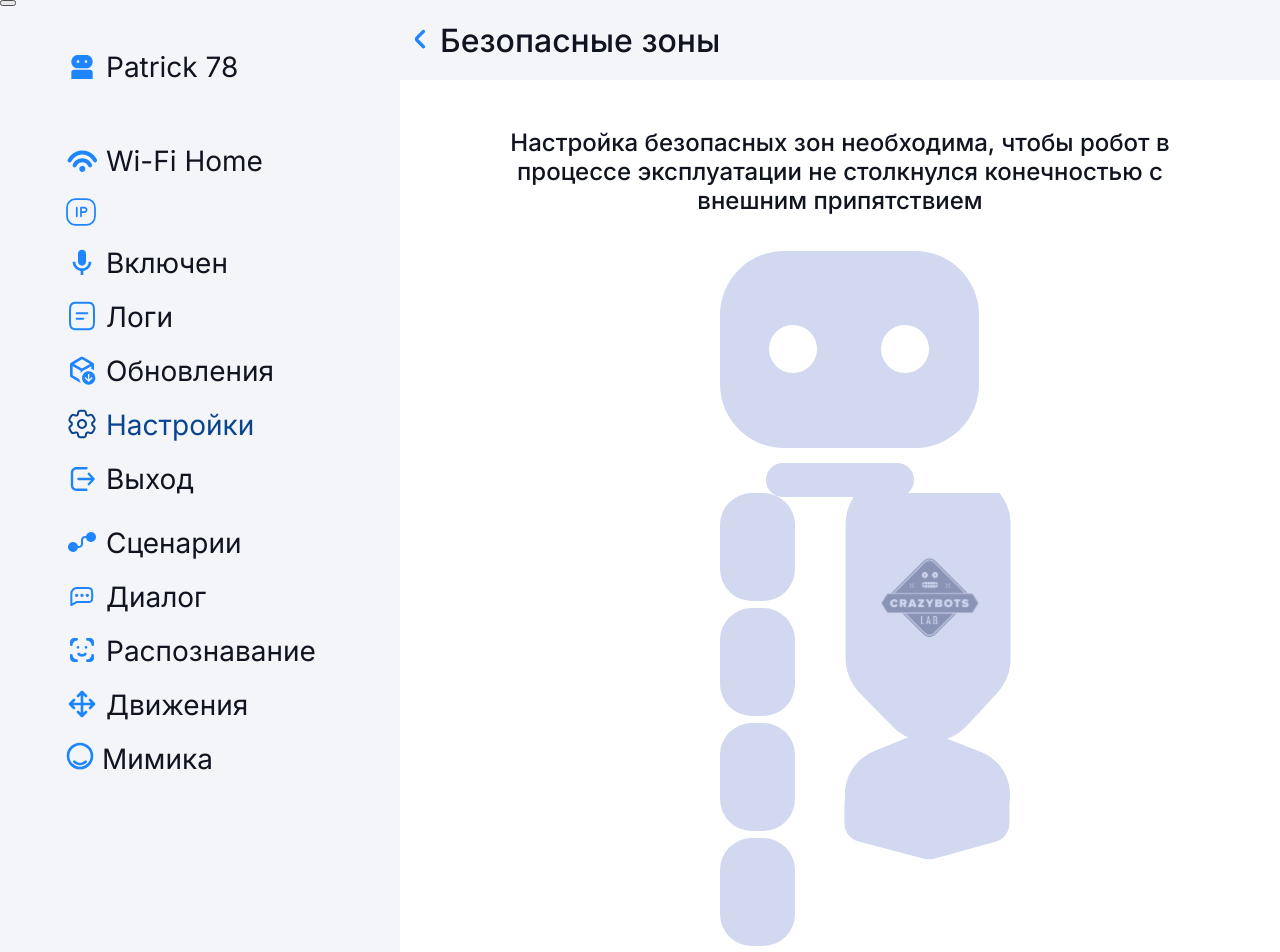
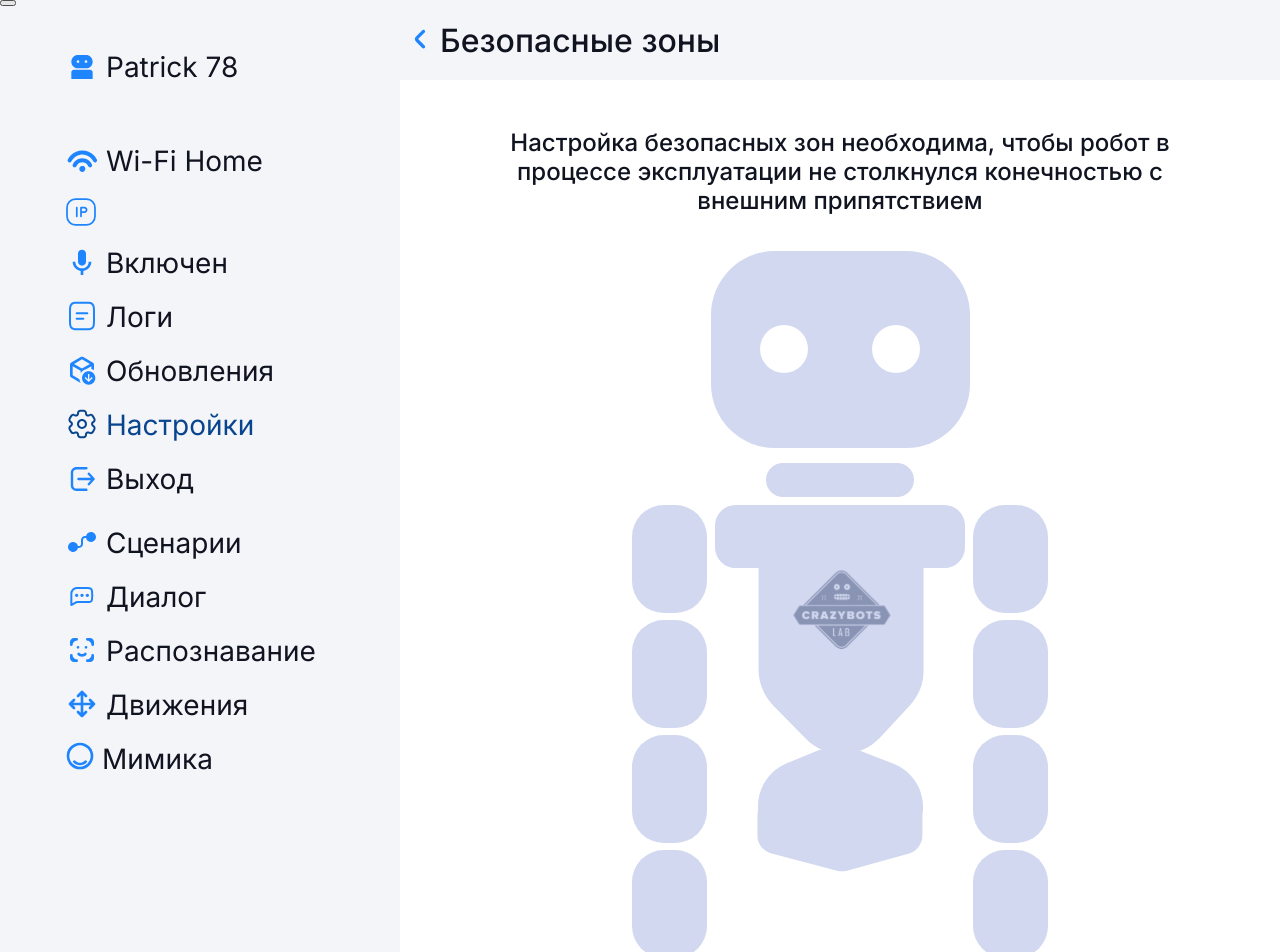
Before and after one commit to ananasn/patrik-client, a React (Create React App) app: page /settings/safe-zones in a window 1280 px wide. Shown: the top 952 px of the page. Built offline with nearby package versions, Linux system fonts and the light colour scheme; no server answers.

Commit message:
feat: finish robot layout

```diff
--- a/src/pages/SafeZones.js
+++ b/src/pages/SafeZones.js
@@ -13,6 +13,8 @@ import {ReactComponent as RobotNeckIco} from "../img/robot/robot-neck.svg";
 import {ReactComponent as RobotArmIco} from "../img/robot/robot-arm.svg";
 import {ReactComponent as RobotLogoIco} from "../img/robot/robot-logo.svg";
 import {ReactComponent as RobotBodyIco} from "../img/robot/robot-body.svg";
+import {ReactComponent as RobotLeftShoulderIco} from "../img/robot/robot-left-shoulder.svg";
+import {ReactComponent as RobotRightShoulderIco} from "../img/robot/robot-right-shoulder.svg";
 
 
 import rightLeft from "../img/robot-control-day/right-left.svg";
@@ -51,6 +53,9 @@ const SafeZones = () => {
         case "l4":
           setActiveRobotPartName("левой руки 4");
           break;
+        case "l5":
+          setActiveRobotPartName("левой руки 5");
+          break;
         case "r1":
           setActiveRobotPartName("правой руки 1");
           break;
@@ -62,6 +67,9 @@ const SafeZones = () => {
           break;
         case "r4":
           setActiveRobotPartName("правой руки 4");
+          break;
+        case "r5":
+          setActiveRobotPartName("правой руки 5");
           break;
         default:
           setActiveRobotPartName(null);
@@ -178,10 +186,21 @@ const SafeZones = () => {
                         className={classnames("safezones__armitem", {
                           safezones__armitem_day: isDay,
                           safezones__armitem_night: !isDay,
-                          active_robot_part_day: activeRobotPart === "l1" & isDay,
-                          active_robot_part_night: activeRobotPart === "l1" & !isDay,
+                          active_robot_part_day: activeRobotPart === "l4" & isDay,
+                          active_robot_part_night: activeRobotPart === "l4" & !isDay,
                         })}
-                        onClick={() => handleRobotPartChoice("l1")}
+                        onClick={() => handleRobotPartChoice("l4")}
+                      >
+                        <RobotArmIco />
+                      </span>
+                      <span
+                        className={classnames("safezones__armitem", {
+                          safezones__armitem_day: isDay,
+                          safezones__armitem_night: !isDay,
+                          active_robot_part_day: activeRobotPart === "l3" & isDay,
+                          active_robot_part_night: activeRobotPart === "l3" & !isDay,
+                        })}
+                        onClick={() => handleRobotPartChoice("l3")}
                       >
                         <RobotArmIco />
                       </span>
@@ -200,21 +219,10 @@ const SafeZones = () => {
                         className={classnames("safezones__armitem", {
                           safezones__armitem_day: isDay,
                           safezones__armitem_night: !isDay,
-                          active_robot_part_day: activeRobotPart === "l3" & isDay,
-                          active_robot_part_night: activeRobotPart === "l3" & !isDay,
+                          active_robot_part_day: activeRobotPart === "l1" & isDay,
+                          active_robot_part_night: activeRobotPart === "l1" & !isDay,
                         })}
-                        onClick={() => handleRobotPartChoice("l3")}
-                      >
-                        <RobotArmIco />
-                      </span>
-                      <span
-                        className={classnames("safezones__armitem", {
-                          safezones__armitem_day: isDay,
-                          safezones__armitem_night: !isDay,
-                          active_robot_part_day: activeRobotPart === "l4" & isDay,
-                          active_robot_part_night: activeRobotPart === "l4" & !isDay,
-                        })}
-                        onClick={() => handleRobotPartChoice("l4")}
+                        onClick={() => handleRobotPartChoice("l1")}
                       >
                         <RobotArmIco />
                       </span>
@@ -236,121 +244,76 @@ const SafeZones = () => {
                       >
                         <RobotBodyIco />
                       </span>
-
+                      <span
+                        className={classnames("safezones__left_shoulder", {
+                          safezones__left_shoulder_day: isDay,
+                          safezones__left_shoulder_night: !isDay,
+                          active_robot_part_day: activeRobotPart === "l5" & isDay,
+                          active_robot_part_night: activeRobotPart === "l5" & !isDay,
+                        })}
+                        onClick={() => handleRobotPartChoice("l5")}
+                      >
+                        <RobotLeftShoulderIco />
+                      </span>
+                      <span
+                        className={classnames("safezones__right_shoulder", {
+                          safezones__right_shoulder_day: isDay,
+                          safezones__right_shoulder_night: !isDay,
+                          active_robot_part_day: activeRobotPart === "r5" & isDay,
+                          active_robot_part_night: activeRobotPart === "r5" & !isDay,
+                        })}
+                        onClick={() => handleRobotPartChoice("r5")}
+                      >
+                        <RobotRightShoulderIco />
+                      </span>
+                    </div>
+                    <div className="safezones__arm">
+                      <span
+                        className={classnames("safezones__armitem", {
+                          safezones__armitem_day: isDay,
+                          safezones__armitem_night: !isDay,
+                          active_robot_part_day: activeRobotPart === "r4" & isDay,
+                          active_robot_part_night: activeRobotPart === "r4" & !isDay,
+                        })}
+                        onClick={() => handleRobotPartChoice("r4")}
+                      >
+                        <RobotArmIco />
+                      </span>
+                      <span
+                        className={classnames("safezones__armitem", {
+                          safezones__armitem_day: isDay,
+                          safezones__armitem_night: !isDay,
+                          active_robot_part_day: activeRobotPart === "r3" & isDay,
+                          active_robot_part_night: activeRobotPart === "r3" & !isDay,
+                        })}
+                        onClick={() => handleRobotPartChoice("r3")}
+                      >
+                        <RobotArmIco />
+                      </span>
+                      <span
+                        className={classnames("safezones__armitem", {
+                          safezones__armitem_day: isDay,
+                          safezones__armitem_night: !isDay,
+                          active_robot_part_day: activeRobotPart === "r2" & isDay,
+                          active_robot_part_night: activeRobotPart === "r2" & !isDay,
+                        })}
+                        onClick={() => handleRobotPartChoice("r2")}
+                      >
+                        <RobotArmIco />
+                      </span>
+                      <span
+                        className={classnames("safezones__armitem", {
+                          safezones__armitem_day: isDay,
+                          safezones__armitem_night: !isDay,
+                          active_robot_part_day: activeRobotPart === "r1" & isDay,
+                          active_robot_part_night: activeRobotPart === "r1" & !isDay,
+                        })}
+                        onClick={() => handleRobotPartChoice("r1")}
+                      >
+                        <RobotArmIco />
+                      </span>
                     </div>
                   </div>
-                  {/*isDay ? (
-                    <>
-                      <div className="movesitem__head">
-                        <img
-                          alt="лицо робота"
-                          className="movesitem__face"
-                          src={robotFace}
-                          //onClick={() => handleRobotPartChoice("neck")}
-                        />
-                        <img
-                          alt="шея робота"
-                          className="movesitem__neck"
-                          src={
-                            activeRobotPart === "neck" ? robotNeckDayActive : robotNeck
-                          }
-                          //onClick={() => handleRobotPartChoice("neck")}
-                        />
-                      </div>
-                      <div className="movesitem__body">
-                        <div className="movesitem__arm">
-                          <img
-                            alt="левое предплечье робота"
-                            className="movesitem__arm-item"
-                            src={
-                              activeRobotPart === "l1" ? robotArmDayActive : robotArm
-                            }
-                            //onClick={() => handleRobotPartChoice("l1")}
-                          />
-                          <img
-                            alt="левое предплечье робота"
-                            className="movesitem__arm-item"
-                            src={
-                              activeRobotPart === "l2" ? robotArmDayActive : robotArm
-                            }
-                            //onClick={() => handleRobotPartChoice("l2")}
-                          />
-                          <img
-                            alt="левое предплечье робота"
-                            className="movesitem__arm-item"
-                            src={
-                              activeRobotPart === "l3" ? robotArmDayActive : robotArm
-                            }
-                            //onClick={() => handleRobotPartChoice("l3")}
-                          />
-                          <img
-                            alt="левая рука робота"
-                            className="movesitem__arm-item"
-                            src={
-                              activeRobotPart === "l4" ? robotHandDayActive : robotHand
-                            }
-                            //onClick={() => handleRobotPartChoice("l4")}
-                          />
-                        </div>
-                        <div className="movesitem__torso">
-                          <img
-                            alt="логотип робота"
-                            className="movesitem__logo"
-                            src={robotLogo}
-                          />
-                          <img
-                            alt="тело робота"
-                            className="movesitem__breast"
-                            src={robotBody}
-                          />
-                          <img
-                            alt="левое плечо робота"
-                            className="movesitem__left-shoulder"
-                            src={robotLeftShoulder}
-                          />
-                          <img
-                            alt="правое плечо робота"
-                            className="movesitem__right-shoulder"
-                            src={robotRightShoulder}
-                          />
-                        </div>
-                        <div className="movesitem__arm">
-                          <img
-                            alt="правое предплечье робота"
-                            className="movesitem__arm-item"
-                            src={
-                              activeRobotPart === "r1" ? robotArmDayActive : robotArm
-                            }
-                            onClick={() => handleRobotPartChoice("r1")}
-                          />
-                          <img
-                            alt="правое предплечье робота"
-                            className="movesitem__arm-item"
-                            src={
-                              activeRobotPart === "r2" ? robotArmDayActive : robotArm
-                            }
-                            onClick={() => handleRobotPartChoice("r2")}
-                          />
-                          <img
-                            alt="правое предплечье робота"
-                            className="movesitem__arm-item"
-                            src={
-                              activeRobotPart === "r3" ? robotArmDayActive : robotArm
-                            }
-                            onClick={() => handleRobotPartChoice("r3")}
-                          />
-                          <img
-                            alt="правая рука робота"
-                            className="movesitem__arm-item"
-                            src={
-                              activeRobotPart === "r4" ? robotHandDayActive : robotHand
-                            }
-                            onClick={() => handleRobotPartChoice("r4")}
-                          />
-                        </div>
-                      </div>
-                    </>
-                          ) : null*/}
                 </div>
                 {/*<div className="movesitem__control">
                   <h2 className="movesitem__control-name">
--- a/src/pages/SafeZones.scss
+++ b/src/pages/SafeZones.scss
@@ -107,13 +107,13 @@
     align-items: center;
   }
   &__face {
-    max-width: 240px;
+    max-width: 259px;
     //max-height: 144px;
   }
 
   &__neck {
     //max-width: 95px;
-    max-height: 22px;
+    max-height: 34px;
     margin: 8px 0;
     transition: 0.5s all;
 
@@ -167,7 +167,7 @@
     }
   }
 
-  &__left-shoulder {
+  &__left_shoulder {
     display: flex;
     flex-direction: column;
     max-width: 83px;
@@ -177,7 +177,7 @@
     left: -42px;
   }
 
-  &__right-shoulder {
+  &__right_shoulder {
     display: flex;
     flex-direction: column;
     max-width: 83px;
@@ -267,12 +267,12 @@
       max-height: 304px;
     }
 
-    &__left-shoulder {
+    &__left_shoulder {
       max-width: 69px;
       max-height: 52px;
     }
 
-    &__right-shoulder {
+    &__right_shoulder {
       max-width: 69px;
       max-height: 52px;
     }
```
Also changed, not shown: src/img/robot/robot-left-shoulder.svg (added), src/img/robot/robot-right-shoulder.svg (added).
